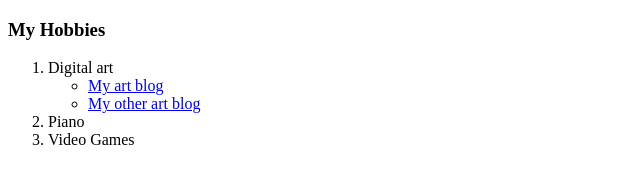
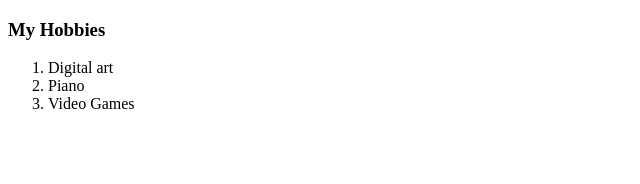
Before and after one commit to JCYaya/cv, a plain HTML site: page hobbies.html in a window 1280 px wide. Shown: the whole page, without its empty margins (0-640 px from the left). Drawn offline with Linux system fonts and the light colour scheme.

Commit message:
Update hobbies.html

```diff
--- a/hobbies.html
+++ b/hobbies.html
@@ -10,10 +10,6 @@
   <h3>My Hobbies</h3>
   <ol>
     <li>Digital art</li>
-    <ul>
-      <li><a href="https://blank-cake.tumblr.com">My art blog</a></li>
-      <li><a href="https://ninja-blank.tumblr.com">My other art blog</a></li>
-    </ul>
     <li>Piano</li>
     <li>Video Games</li>
   </ol>
```
